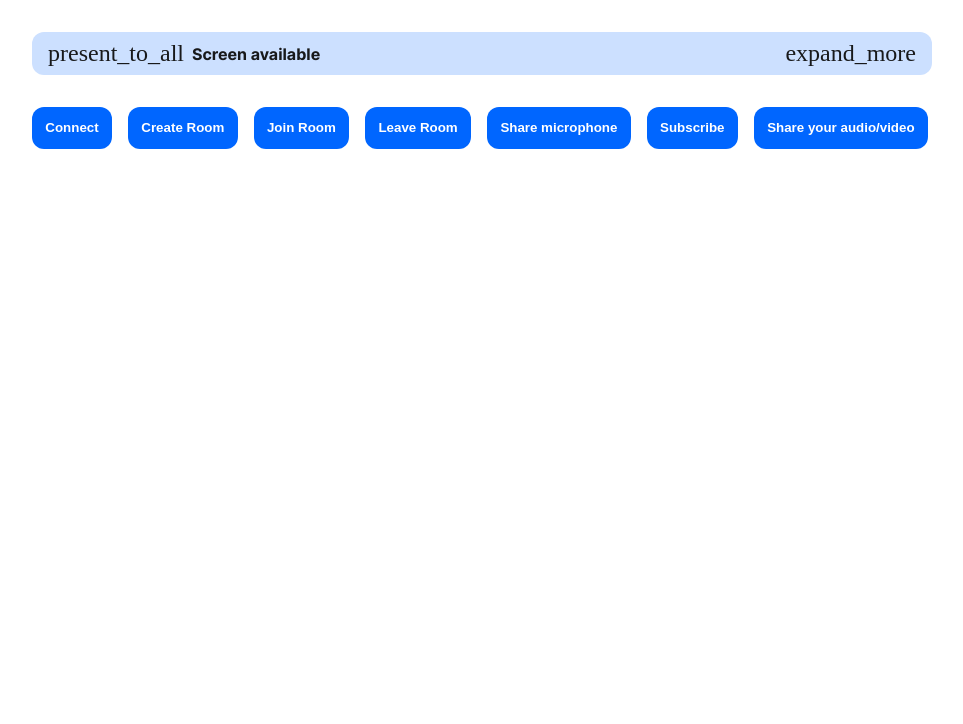
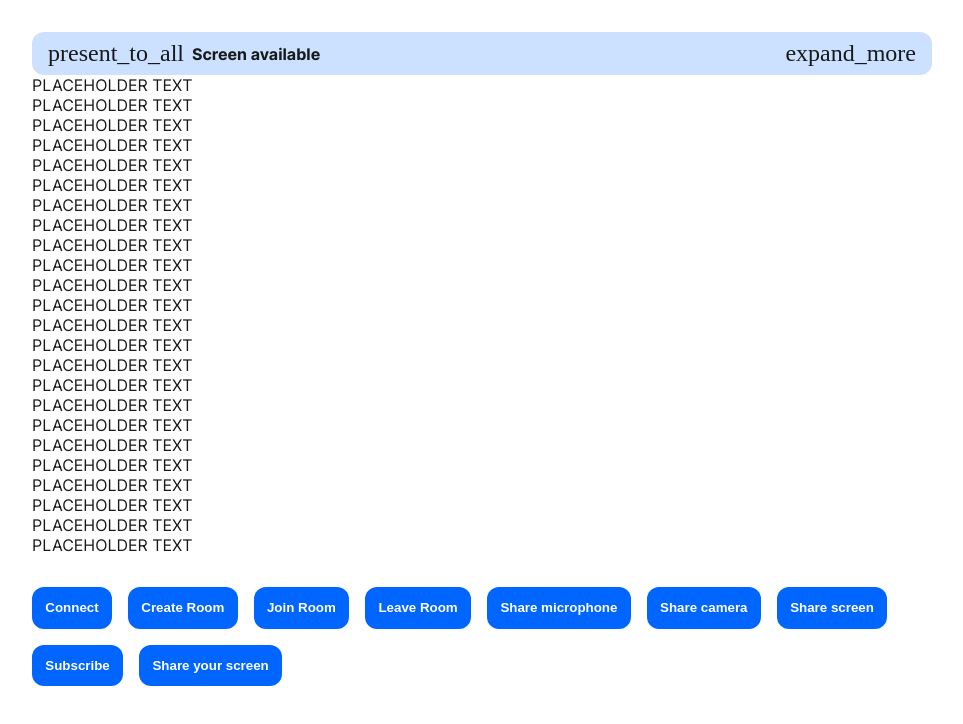
Before and after one commit to arbabf/next-gen-virtual-classroom, a Next.js app in the folder source/frontend/: page /screen in a window 1280 px wide. Shown: the top 724 px of the page, without its empty margins (158-1121 px from the left). Built offline with nearby package versions, Linux system fonts and the light colour scheme; a web font is replaced by a local one.

Commit message:
Mediashare: work towards screenshare. Does not work. I know why, but I don't know what the cause is.

```diff
--- a/source/frontend/entities/user/connect.ts
+++ b/source/frontend/entities/user/connect.ts
@@ -1,6 +1,8 @@
 import { ClientRequest } from 'http';
 import * as mediasoup from 'mediasoup-client';
 import { RtpCapabilities } from 'mediasoup-client/lib/RtpParameters';
+import { Transport } from 'mediasoup-client/lib/Transport';
+import { SyntheticEvent } from 'react';
 import {v4} from 'uuid';
 
 let bntSub;
@@ -24,7 +26,7 @@ let producerPaused = false;
 let consumeTransport;
 let consumerTemp;
 let userId;
-let isWebcam;
+let isWebcam: boolean;
 let produceCallback, produceErrback;
 let consumerCallback, ConsumerErrback;
 const websocketURL = 'ws://localhost:8002/ws';
@@ -79,7 +81,6 @@ let socket: WebSocket;
 });*/
 
 const connect = () => {
-    //return; // WebSocket is kinda dodgy here. First, compile client code. Then, remove this line.
     socket = new WebSocket(websocketURL);
     /*socket.onopen = () => {
         // start our socket request.
@@ -172,7 +173,7 @@ const onProducerTransportCreated = async (event) => {
         const message = {
             type: 'connectTransport',
             data: {
-                currRoomId,
+                roomId: currRoomId,
                 isProducer: true,
                 transportId: transport.id,
                 dtlsParameters
@@ -182,7 +183,7 @@ const onProducerTransportCreated = async (event) => {
         const resp = JSON.stringify(message);
         socket.send(resp);
         transportCallbacks[transport.id] = callback;
-        //callback();
+        callback();
     });
 
     //start transport on producer
@@ -190,7 +191,7 @@ const onProducerTransportCreated = async (event) => {
         const message = {
             type: 'produce',
             data: {
-                currRoomId,
+                roomId: currRoomId,
                 clientId,
                 transportId: transport.id,
                 kind,
@@ -198,48 +199,51 @@ const onProducerTransportCreated = async (event) => {
             }
         };
         const resp = JSON.stringify(message);
-
         callbacks[kind]=callback
-
         socket.send(resp);
+        callback({id: transport.id});
     });
     // end transport producer
     // connection state change begin
     transport.on('connectionstatechange', (state) => {
         switch (state) {
             case 'connecting':
-                textPublish.innerHTML = 'publishing.....';
+                //textPublish.innerHTML = 'publishing.....';
                 console.log('publishing...')
                 break;
             case 'connected':
-                localVideo.srcObject = stream;
+                //localVideo.srcObject = stream;
                 console.log('published')
-                textPublish.innerHTML = 'published';
+                //textPublish.innerHTML = 'published';
                 break;
             case 'failed':
                 transport.close();
-                textPublish.innerHTML = 'failed';
+                //textPublish.innerHTML = 'failed';
             default:
                 break;
         }
     })
     // connection state change end
 
-    let stream;
+    let stream: any;
     try {
         stream = await getUserMedias(transport, isWebcam);
         const track = stream.getVideoTracks()[0];
         const track2 = stream.getAudioTracks()[0];
+        const track3 = stream.getAudioTracks()[1];
         console.log("DEBUG track: " + track.kind)
         console.log("DEBUG track2: " + track2.kind)
+        console.log("DEBUG track3: " + track3.kind)
         const params = { track };
         const params2 = { track: track2 };
+        const params3 = { track: track3 };
 
         producer = await transport.produce(params);
         producer2 = await transport.produce(params2);
+        producer2 = await transport.produce(params3);
     } catch (error) {
         console.error(error);
-        textPublish.innerHTML = 'failed!';
+        //textPublish.innerHTML = 'failed!';
     }
 }
 
@@ -272,13 +276,13 @@ const subTransportListen = async (transport) => {
         const resp = JSON.stringify(message);
         socket.send(resp);
         transportCallbacks[transport.id] = callback;
-        //callback()
+        callback()
     });
 
     transport.on('connectionstatechange', async (state) => {
         switch (state) {
             case 'connecting':
-                textSubscribe.innerHTML = 'subscribing...';
+                //textSubscribe.innerHTML = 'subscribing...';
                 break;
             case 'connected':
                 //remoteVideo.srcObject = remoteStream;
@@ -293,12 +297,12 @@ const subTransportListen = async (transport) => {
                 const resp = JSON.stringify(msg);
                 socket.send(resp);*/
                 console.log('subscribed');
-                textSubscribe.innerHTML = 'subscribed';
+                //textSubscribe.innerHTML = 'subscribed';
                 break;
             case 'failed':
                 console.log("failed")
                 transport.close();
-                textSubscribe.innerHTML = 'Failed';
+                //textSubscribe.innerHTML = 'Failed';
                 break;
             default:
                 console.log("others")
@@ -368,7 +372,7 @@ const subscribe = async () => {
             clientId,
             forceTcp: false,
             isProducer: false,
-            currRoomId
+            roomId: currRoomId
         }
     }
 
@@ -423,11 +427,11 @@ const onSubscribed = async (resp) => {
     }
 }
 
-const publish = (e) => {
-    isWebcam = (e.target.id == 'btn_webcam');
-    textPublish = isWebcam ? textWebcam : textScreen;
-    bntScreen.disabled = false;
-    bntCam.disabled = false;
+const publish = (caller: string) => {
+    isWebcam = caller === "cam";
+    //textPublish = isWebcam ? textWebcam : textScreen;
+    //bntScreen.disabled = false;
+    //bntCam.disabled = false;
 
     const message = {
         type: 'createTransport',
@@ -436,7 +440,7 @@ const publish = (e) => {
             forceTcp: false,
             rtpCapabilities: device.rtpCapabilities,
             isProducer: true,
-            currRoomId
+            roomId: currRoomId
         }
     }
 
@@ -495,19 +499,19 @@ function submitMessage() {
         }
     }))
 
-    divChat = document.getElementById("div_chat")
-    divChat.appendChild(document.createTextNode(`${document.getElementById("clientId").value}: ${document.getElementById("chatMsg").value}`))
-    divChat.appendChild(document.createElement("br"))
+    //divChat = document.getElementById("div_chat")
+    //divChat.appendChild(document.createTextNode(`${document.getElementById("clientId").value}: ${document.getElementById("chatMsg").value}`))
+    //divChat.appendChild(document.createElement("br"))
 
-    document.getElementById("chatMsg").value = ""
+    //document.getElementById("chatMsg").value = ""
 }
 
 function onChat(resp) {
-    divChat = document.getElementById("div_chat")
+    //divChat = document.getElementById("div_chat")
 
     const {from, message} = resp.data
-    divChat.appendChild(document.createTextNode(`${from}: ${message}`))
-    divChat.appendChild(document.createElement("br"))
+    //divChat.appendChild(document.createTextNode(`${from}: ${message}`))
+    //divChat.appendChild(document.createElement("br"))
 }
 
 function leaveRoom() {
@@ -548,7 +552,7 @@ const loadDevice = async (routerRtpCapabilities: RtpCapabilities) => {
     await device.load({routerRtpCapabilities});
 }
 let stream;
-const getUserMedias = async (transport, isWebcam) => {
+const getUserMedias = async (transport: Transport, isWebcam: boolean) => {
     if (!device.canProduce('video')) {
         console.error('cannot produce video');
         return;
@@ -563,7 +567,7 @@ const getUserMedias = async (transport, isWebcam) => {
             console.log("audio and video share");
         }else{
             // stream = await navigator.mediaDevices.getDisplayMedia({video: true, audio: true});
-            stream = await getScreenShareWithMicrophone();
+            stream = await getScreenShare();
             console.log('got', stream.getTracks());
         }
     } catch (error) {
@@ -578,13 +582,12 @@ async function getMicrophone(){
     return new MediaStream([audio.getTracks()[0]]);
 }
 
-async function getScreenShareWithMicrophone(){
+async function getScreenShare(){
     const stream = await navigator.mediaDevices.getDisplayMedia({video: true, audio: true});
-    const audio = await navigator.mediaDevices.getUserMedia({audio: true});
-    return new MediaStream([audio.getTracks()[0], stream.getTracks()[0] ]);
+    return new MediaStream([stream.getTracks()[0], stream.getTracks()[1]]);
 }
 
 // We'll be needing these, probably.
 // Remove as required.
 export { connect, subTransportListen, createRoom, joinRoom, submitMessage, leaveRoom, consume, getAllProducers,
-        subscribe, publish, loadDevice, getUserMedias, getScreenShareWithMicrophone, getMicrophone }
+        subscribe, publish, loadDevice, getUserMedias, getScreenShare, getMicrophone }
--- a/source/frontend/pages/screen.tsx
+++ b/source/frontend/pages/screen.tsx
@@ -5,7 +5,7 @@ import styles from '../styles/pages/Home.module.css';
 import ScreenContainer from '../components/screen/screencontainer/ScreenContainer';
 import ButtonSet from '../components/common/buttonset/buttonset';
 import Button from '../components/common/button/button';
-import { connect, getScreenShareWithMicrophone, subscribe, createRoom, joinRoom, leaveRoom, getMicrophone } from '../entities/user/connect';
+import { connect, getScreenShare, subscribe, createRoom, joinRoom, leaveRoom, getMicrophone, publish } from '../entities/user/connect';
 
 const Home: NextPage = () => {
 	return (
@@ -18,6 +18,30 @@ const Home: NextPage = () => {
 
 			<main className={styles.main}>
 				<ScreenContainer />
+				<div>PLACEHOLDER TEXT</div>
+				<div>PLACEHOLDER TEXT</div>
+				<div>PLACEHOLDER TEXT</div>
+				<div>PLACEHOLDER TEXT</div>
+				<div>PLACEHOLDER TEXT</div>
+				<div>PLACEHOLDER TEXT</div>
+				<div>PLACEHOLDER TEXT</div>
+				<div>PLACEHOLDER TEXT</div>
+				<div>PLACEHOLDER TEXT</div>
+				<div>PLACEHOLDER TEXT</div>
+				<div>PLACEHOLDER TEXT</div>
+				<div>PLACEHOLDER TEXT</div>
+				<div>PLACEHOLDER TEXT</div>
+				<div>PLACEHOLDER TEXT</div>
+				<div>PLACEHOLDER TEXT</div>
+				<div>PLACEHOLDER TEXT</div>
+				<div>PLACEHOLDER TEXT</div>
+				<div>PLACEHOLDER TEXT</div>
+				<div>PLACEHOLDER TEXT</div>
+				<div>PLACEHOLDER TEXT</div>
+				<div>PLACEHOLDER TEXT</div>
+				<div>PLACEHOLDER TEXT</div>
+				<div>PLACEHOLDER TEXT</div>
+				<div>PLACEHOLDER TEXT</div>
 				<ButtonSet>
 					<Button onClick={connect}>
 							<span>{'Connect'}</span>
@@ -34,11 +58,17 @@ const Home: NextPage = () => {
 					<Button onClick={getMicrophone}>
 							<span>{'Share microphone'}</span>
 					</Button>
+					<Button onClick={(_) => publish("cam")}>
+							<span>{'Share camera'}</span>
+					</Button>
+					<Button onClick={(_) => publish("scrn")}>
+							<span>{'Share screen'}</span>
+					</Button>
 					<Button onClick={subscribe}>
 							<span>{'Subscribe'}</span>
 					</Button>
-					<Button onClick={getScreenShareWithMicrophone}>
-							<span>{'Share your audio/video'}</span>
+					<Button onClick={getScreenShare}>
+							<span>{'Share your screen'}</span>
 					</Button>
 				</ButtonSet>
 			</main>
```
